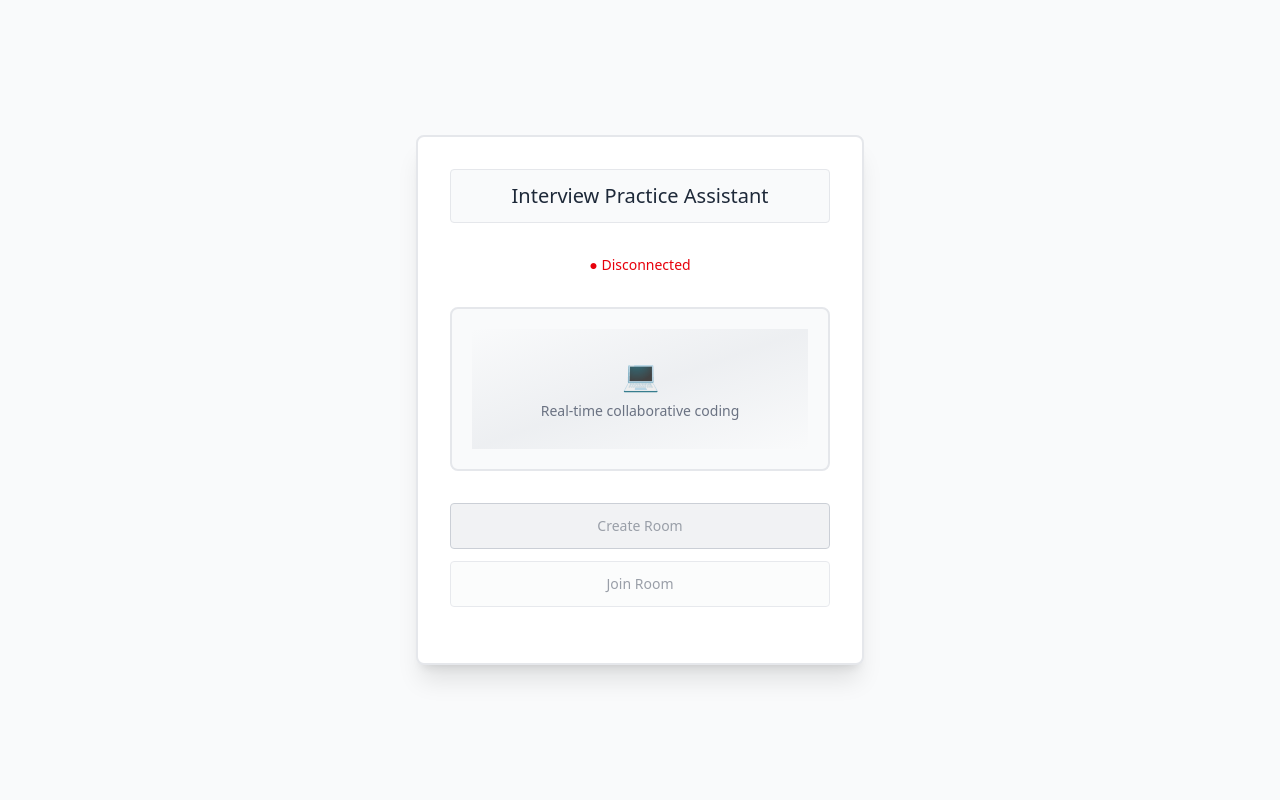
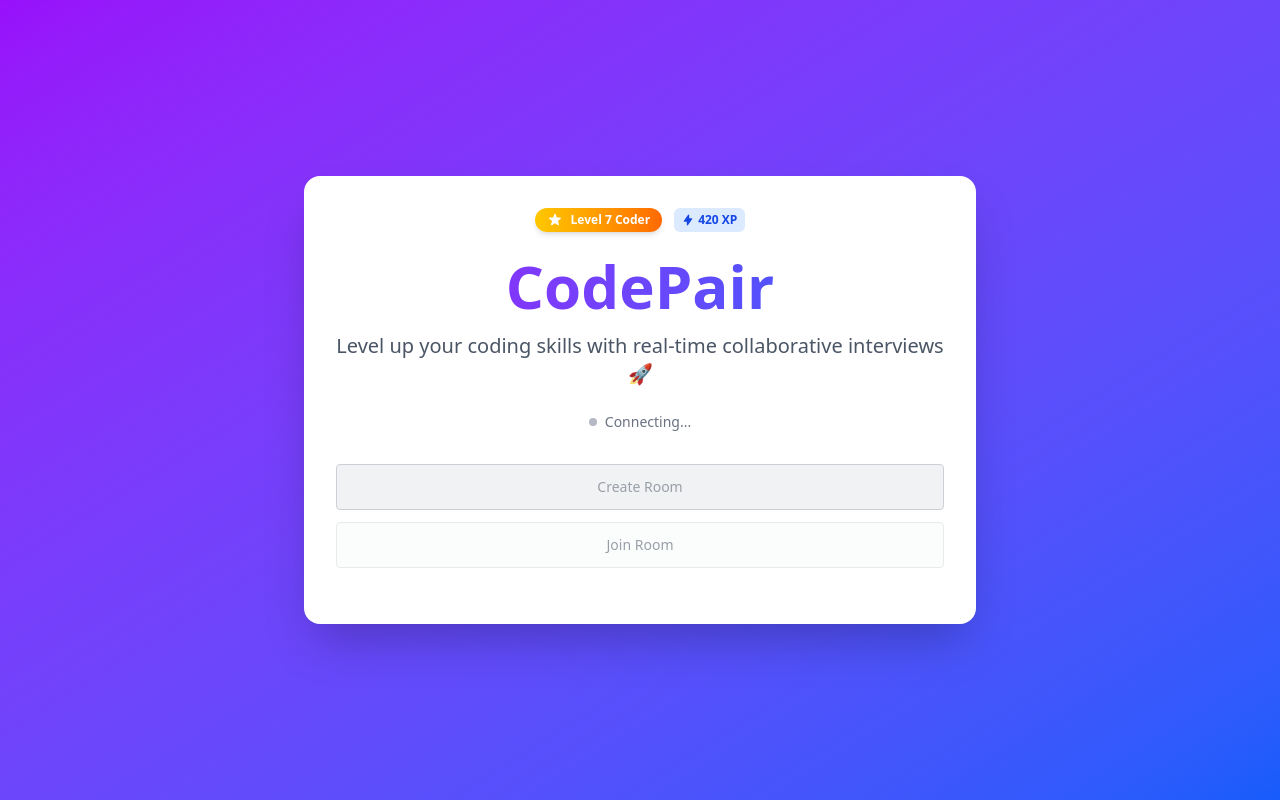
Before and after one commit to Joshkaki00/whiteboard-ide-websockets, a React (Vite) app: page / in a window 1280 px wide. Built offline with nearby package versions, Linux system fonts and the light colour scheme; no server answers.

Commit message:
updating interview room

```diff
--- a/src/components/LandingPage.tsx
+++ b/src/components/LandingPage.tsx
@@ -60,25 +60,39 @@ export default function LandingPage({ onJoinRoom }: LandingPageProps) {
   }
 
   return (
-    <div className="flex items-center justify-center min-h-screen p-8 bg-gradient-to-br from-interview-primary to-interview-secondary">
-      <div className="bg-white rounded-lg p-8 shadow-xl text-center max-w-md w-full border-2 border-gray-200">
-        <div className="text-xl mb-8 text-gray-800 font-medium bg-gray-50 p-3 rounded border border-gray-200">
-          <h1>Interview Practice Assistant</h1>
-        </div>
+    <div className="flex items-center justify-center min-h-screen p-8 bg-gradient-to-br from-purple-600 to-blue-600">
+    <div className="bg-white rounded-2xl p-8 shadow-2xl text-center max-w-2xl w-full">
+      {/* Achievement Badge & XP Counter */}
+      <div className="flex justify-center gap-3 mb-6">
+        <span className="achievement-badge">
+          <svg className="w-4 h-4" fill="currentColor" viewBox="0 0 20 20">
+            <path d="M9.049 2.927c.3-.921 1.603-.921 1.902 0l1.07 3.292a1 1 0 00.95.69h3.462c.969 0 1.371 1.24.588 1.81l-2.8 2.034a1 1 0 00-.364 1.118l1.07 3.292c.3.921-.755 1.688-1.54 1.118l-2.8-2.034a1 1 0 00-1.175 0l-2.8 2.034c-.784.57-1.838-.197-1.539-1.118l1.07-3.292a1 1 0 00-.364-1.118L2.98 8.72c-.783-.57-.38-1.81.588-1.81h3.461a1 1 0 00.951-.69l1.07-3.292z" />
+          </svg>
+          Level {level} Coder
+        </span>
+        <span className="xp-counter">
+          <svg className="w-3 h-3" fill="currentColor" viewBox="0 0 20 20">
+            <path fillRule="evenodd" d="M11.3 1.046A1 1 0 0112 2v5h4a1 1 0 01.82 1.573l-7 10A1 1 0 018 18v-5H4a1 1 0 01-.82-1.573l7-10a1 1 0 011.12-.38z" />
+          </svg>
+          {xp} XP
+        </span>
+      </div>
 
-        {/* Connection Status */}
-        <div className={`mb-4 text-sm ${isConnected ? 'text-green-600' : 'text-red-600'}`}>
-          {isConnected ? '● Connected' : '● Disconnected'}
-        </div>
+      {/* Hero Title */}
+      <h1 className="text-5xl md:text-6xl font-bold bg-gradient-to-r from-purple-600 to-blue-600 bg-clip-text text-transparent mb-4">
+        CodePair
+      </h1>
+      <p className="text-xl text-gray-600 mb-6">
+        Level up your coding skills with real-time collaborative interviews 🚀
+      </p>
 
-        {/* Visual Placeholder */}
-        <div className="my-8 py-12 px-8 border-2 border-gray-200 rounded-lg bg-gray-50 relative">
-          <div className="absolute top-5 left-5 right-5 bottom-5 bg-gradient-to-br from-transparent via-gray-300 to-transparent opacity-30"></div>
-          <div className="relative z-10 text-gray-500">
-            <div className="text-3xl mb-2">💻</div>
-            <div className="text-sm">Real-time collaborative coding</div>
-          </div>
-        </div>
+      {/* Connection Status */}
+      <div className="flex items-center justify-center gap-2 mb-8">
+        <div className={`status-dot ${isConnected ? 'status-online' : 'status-offline'}`}></div>
+        <span className={`text-sm font-medium ${isConnected ? 'text-green-600' : 'text-gray-500'}`}>
+          {isConnected ? 'Connected to server' : 'Connecting...'}
+        </span>
+      </div>
 
         {/* Action Buttons */}
         <div className="flex flex-col gap-3 mb-6">
```
